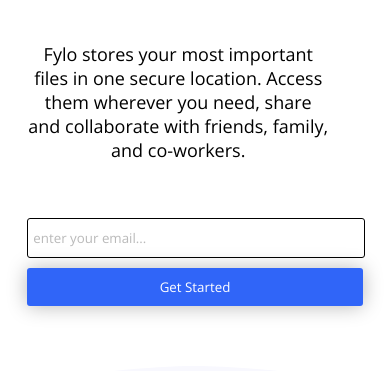
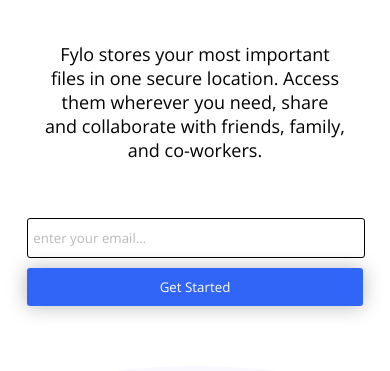
Before and after one commit to MahmoudCode94/fylo-landing-a1, a plain HTML site: page index.html in a window 390 px wide. Shown: the part 729-1100 px from the top of the page. Drawn offline with Linux system fonts and the light colour scheme.

Commit message:
Update style.css

```diff
--- a/style.css
+++ b/style.css
@@ -362,6 +362,9 @@ font-size: 16px;
         align-items: center;
         text-align: center;
     }
+    .article-1{
+        align-items: center;
+    }
     .section-1 img{
         width: 100%;
     }
```
